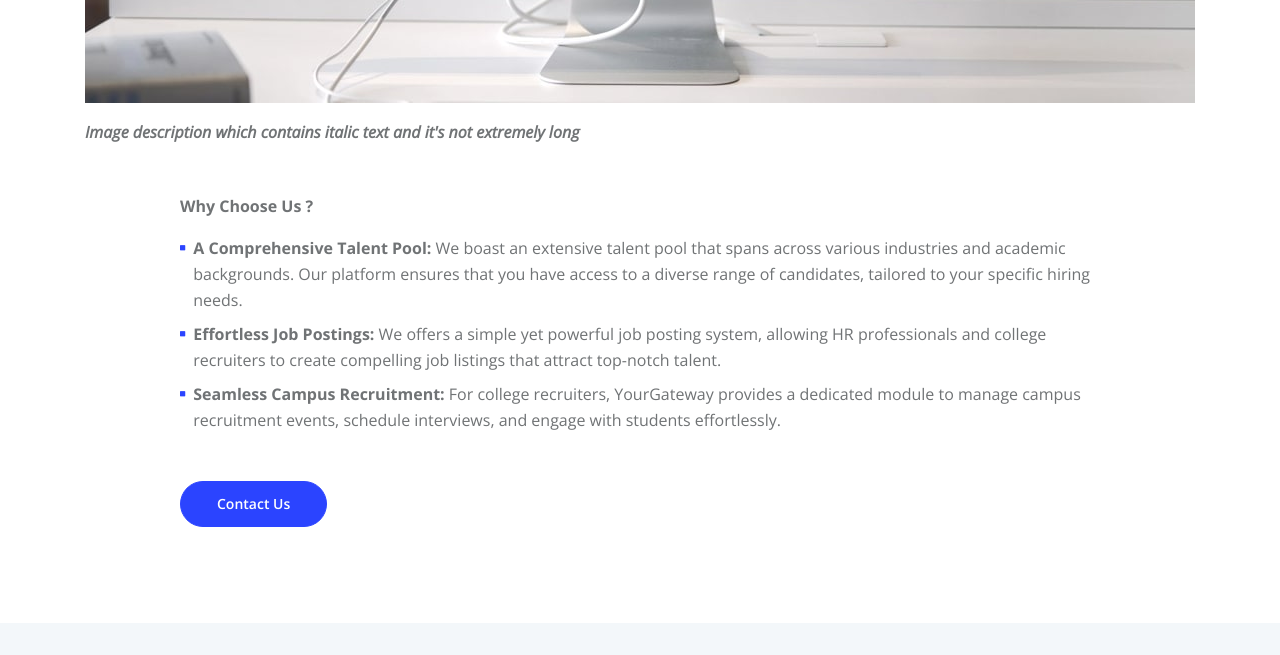
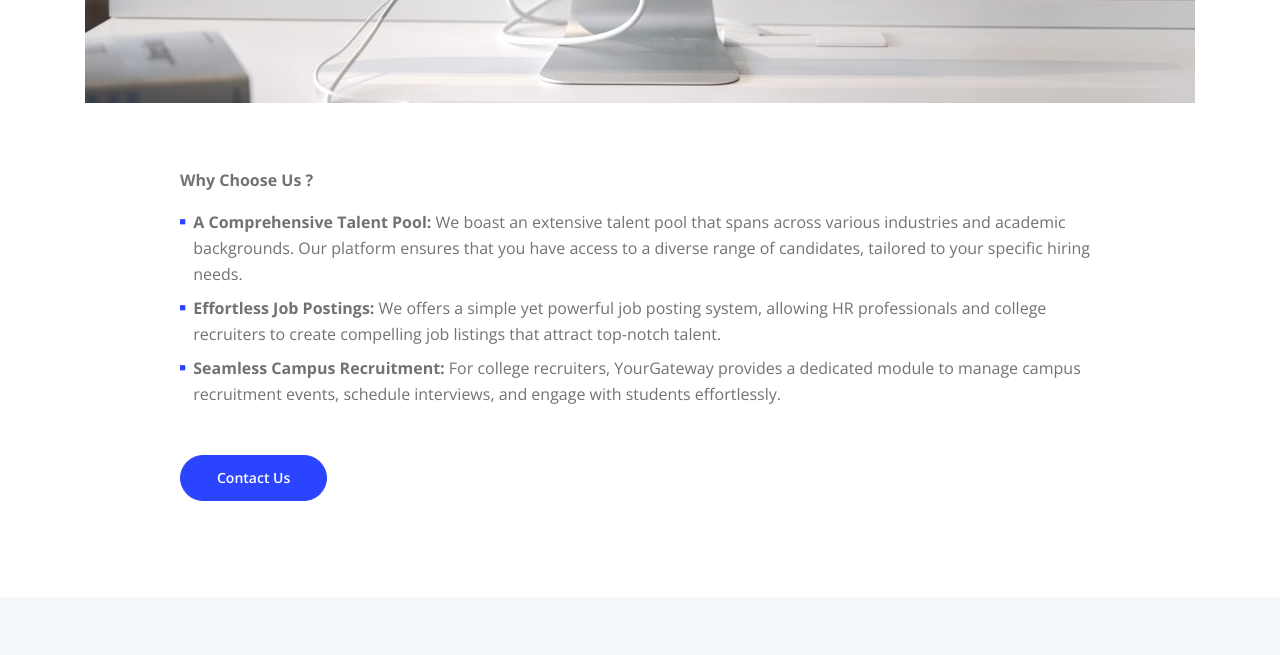
Before and after one commit to Dhruvik91/Hiringbuddy-, a plain HTML site: page landing_page/about.html in a window 1280 px wide. Shown: the part 1980-2635 px from the top of the page. Drawn offline with nearby package versions, Linux system fonts and the light colour scheme.

Commit message:
remove the image descirption from about page

```diff
--- a/landing_page/about.html
+++ b/landing_page/about.html
@@ -307,8 +307,8 @@
             <div class="row">
                 <div class="col-lg-12">
                     <img class="img-fluid mt-5 mb-3" src="images/article-details-large.jpg" alt="alternative">
-                    <i class="mb-5"><strong>Image description which contains italic text and it's not extremely
-                            long</strong></i>
+                   <!--  <i class="mb-5"><strong>Image description which contains italic text and it's not extremely
+                            long</strong></i> -->
                 </div> <!-- end of col -->
             </div> <!-- end of row -->
         </div> <!-- end of container -->
```
